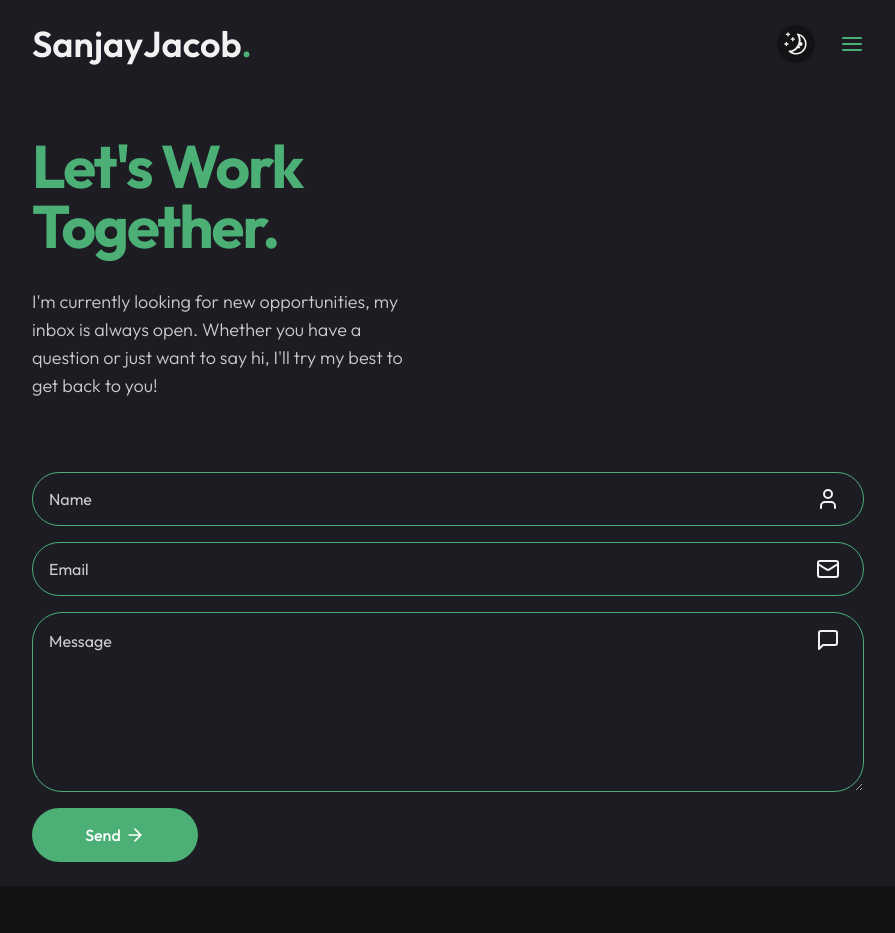
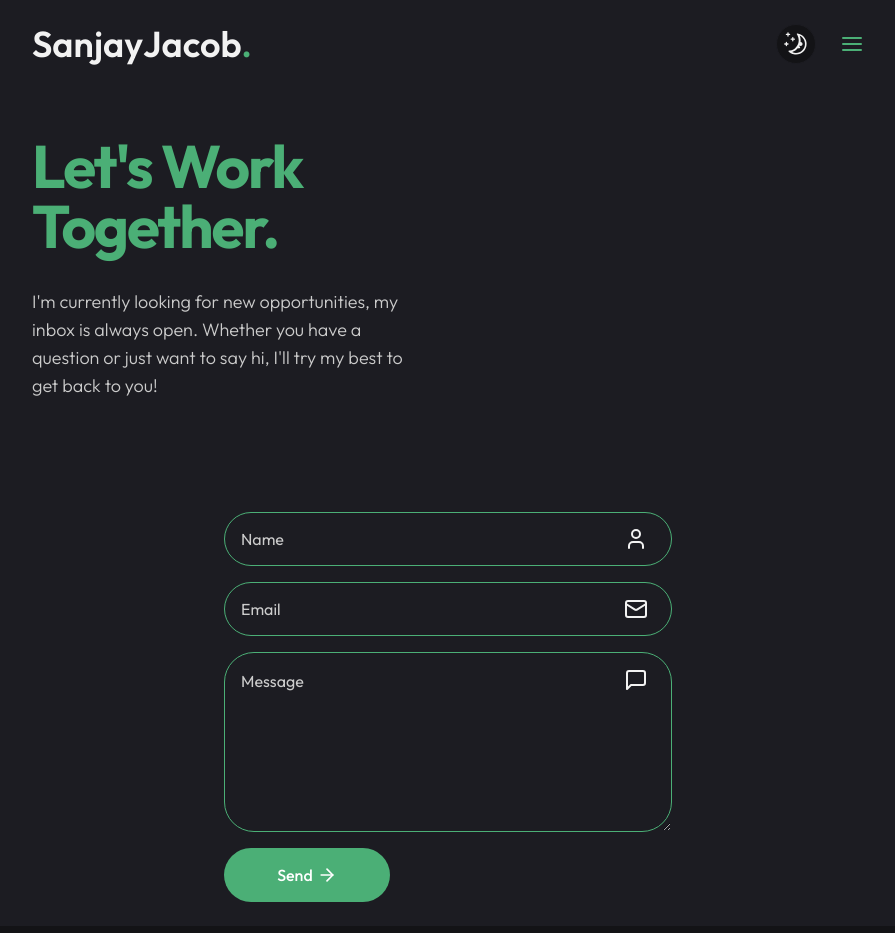
Before and after one commit to sanjayvjacob/portfolio, a Next.js app: page /contact in a window 1280 px wide. Shown: the top 933 px of the page, without its empty margins (192-1087 px from the left). Built offline with nearby package versions, Linux system fonts and the light colour scheme.

Commit message:
adjusted contage page

```diff
--- a/app/contact/page.jsx
+++ b/app/contact/page.jsx
@@ -1,11 +1,10 @@
-import { MailIcon, HomeIcon, PhoneCall } from "lucide-react"
 import Form from "@/components/Form"
 
 const Contact = () => {
   return (
     <section>
       <div className="container mx-auto">
-        <div className="grid xl:grid-cols-2 pt-12 xl:h-[480px] mb-6 xl:mb-24">
+        <div className="flex flex-col xl:grid xl:grid-cols-2 pt-12 xl:h-[480px] mb-6 xl:mb-24 gap-8">
 
           {/* text */}
           <div className="flex flex-col justify-center">
@@ -15,7 +14,9 @@ const Contact = () => {
           I'm currently looking for new opportunities, my inbox is always open. Whether you have a question or just want to say hi, I'll try my best to get back to you!</p>
         </div>
         {/* form */}
-        <div className="mt-10"><Form/></div>
+        <div className="flex items-center justify-center xl:justify-start w-full mt-12 ">
+        <div className="w-full max-w-md"><Form/></div>
+        </div>
         </div>
       </div>
     </section>
```
